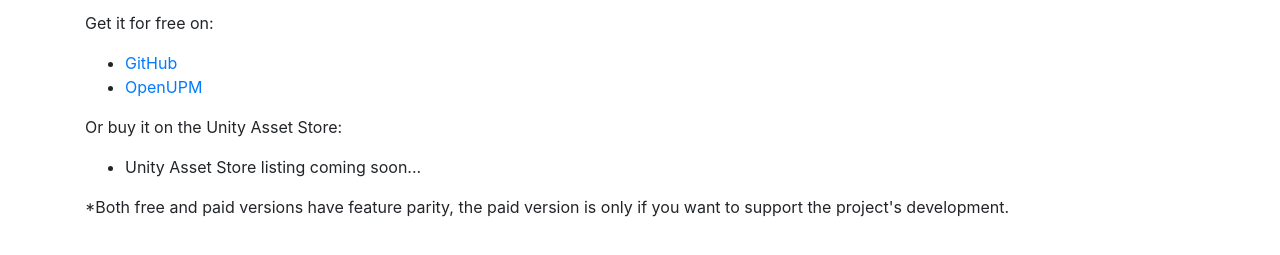
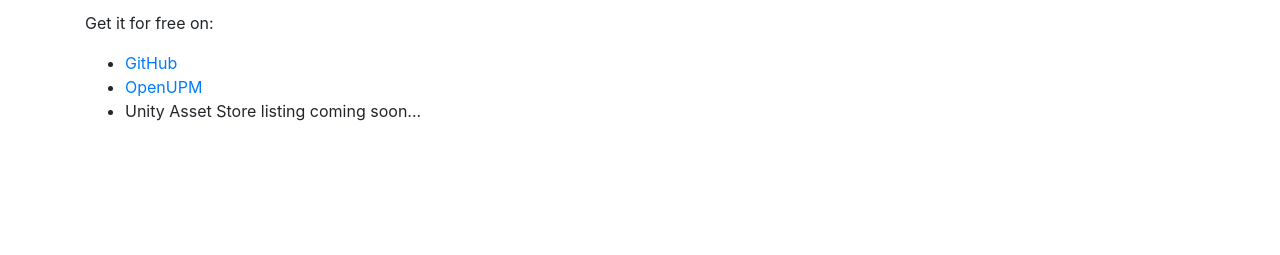
Before and after one commit to Jeffan207/Jeffan-Website, a website: page usyrup.html in a window 1280 px wide. Shown: the part 523-778 px from the top of the page. Drawn offline with nearby package versions, Linux system fonts and the light colour scheme.

Commit message:
Remove Paid Listing for USyrup on the Unity Asset Store

```diff
--- a/usyrup.html
+++ b/usyrup.html
@@ -36,14 +36,8 @@
             <ul>
                 <li><a href="https://github.com/Jeffan207/usyrup">GitHub</a></li>
                 <li><a href="https://openupm.com/packages/com.cannone.usyrup/">OpenUPM</a></li>
-            </ul>
-
-            <p>Or buy it on the Unity Asset Store:</p>
-            <ul>
                 <li>Unity Asset Store listing coming soon...</li>
             </ul>
-
-            <p>*Both free and paid versions have feature parity, the paid version is only if you want to support the project's development.</p>
         </div>
 
       </main><!-- /.container -->
```
